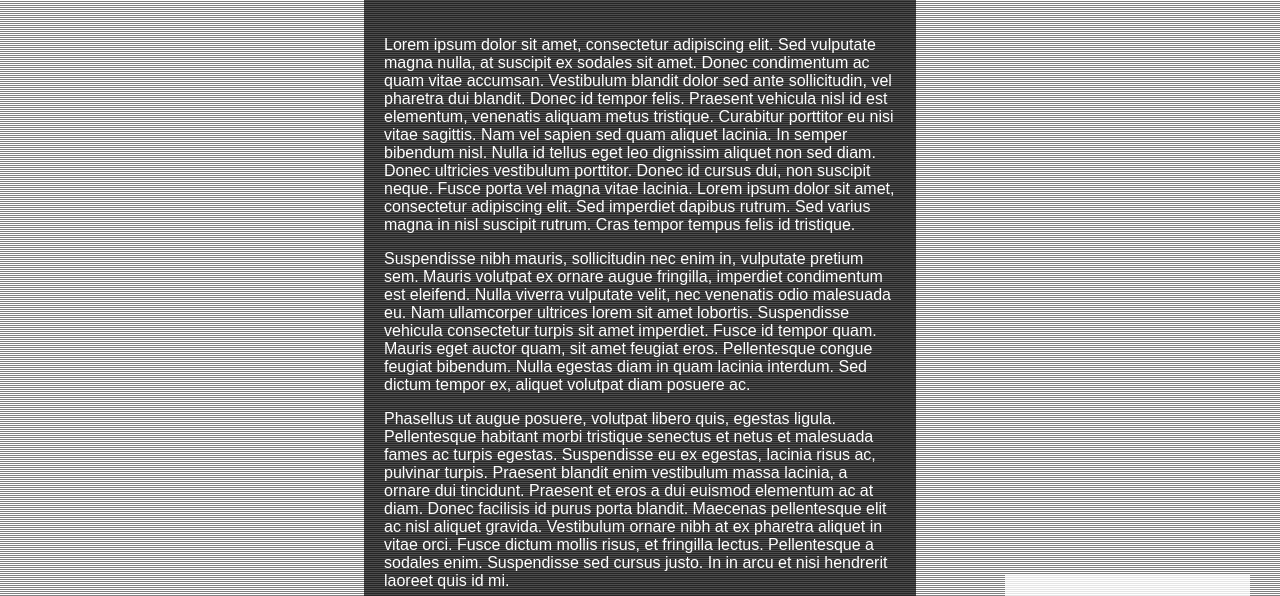
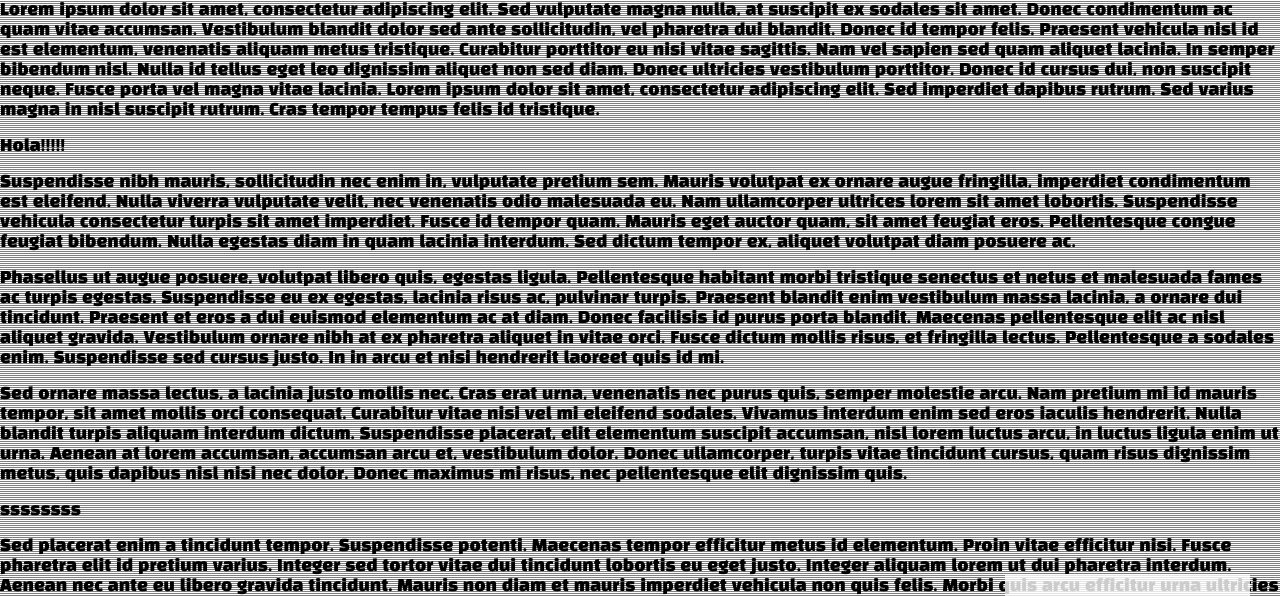
Before and after one commit to tmpo-io/testeina, a plain HTML site: page slider2/index.html in a window 1280 px wide. Shown: the top 596 px of the page. Drawn offline with Linux system fonts and the light colour scheme.

Commit message:
commit 7

```diff
--- a/slider2/index.html
+++ b/slider2/index.html
@@ -18,21 +18,7 @@
                 list-style: none;
                 padding: 0;
             }
-            .contact a {
-                color: black;
-                text-decoration: underline;
-            }
-            .contact a:hover {
-                text-decoration: none;
-            }
-            .content {
-                margin: auto;
-                width: 40%;
-                padding: 20px;
-                background: rgba(0, 0, 0, 0.7);
-                font-family: Arial, Helvetica, sans-serif;
-                color: white;
-            }
+
         </style>
     </head>
     <body>
@@ -50,6 +36,9 @@
                 Lorem ipsum dolor sit amet, consectetur adipiscing elit. Sed vulputate magna nulla, at suscipit ex sodales sit amet. Donec condimentum ac quam vitae accumsan. Vestibulum blandit dolor sed ante sollicitudin, vel pharetra dui blandit. Donec id tempor felis. Praesent vehicula nisl id est elementum, venenatis aliquam metus tristique. Curabitur porttitor eu nisi vitae sagittis. Nam vel sapien sed quam aliquet lacinia. In semper bibendum nisl. Nulla id tellus eget leo dignissim aliquet non sed diam. Donec ultricies vestibulum porttitor. Donec id cursus dui, non suscipit neque. Fusce porta vel magna vitae lacinia. Lorem ipsum dolor sit amet, consectetur adipiscing elit. Sed imperdiet dapibus rutrum. Sed varius magna in nisl suscipit rutrum. Cras tempor tempus felis id tristique.
                 </p>
                 <p>
+                    Hola!!!!!
+                </p>
+                <p>
                 Suspendisse nibh mauris, sollicitudin nec enim in, vulputate pretium sem. Mauris volutpat ex ornare augue fringilla, imperdiet condimentum est eleifend. Nulla viverra vulputate velit, nec venenatis odio malesuada eu. Nam ullamcorper ultrices lorem sit amet lobortis. Suspendisse vehicula consectetur turpis sit amet imperdiet. Fusce id tempor quam. Mauris eget auctor quam, sit amet feugiat eros. Pellentesque congue feugiat bibendum. Nulla egestas diam in quam lacinia interdum. Sed dictum tempor ex, aliquet volutpat diam posuere ac.
                 </p>
                 <p>
@@ -58,6 +47,7 @@
                 <p>
                 Sed ornare massa lectus, a lacinia justo mollis nec. Cras erat urna, venenatis nec purus quis, semper molestie arcu. Nam pretium mi id mauris tempor, sit amet mollis orci consequat. Curabitur vitae nisi vel mi eleifend sodales. Vivamus interdum enim sed eros iaculis hendrerit. Nulla blandit turpis aliquam interdum dictum. Suspendisse placerat, elit elementum suscipit accumsan, nisl lorem luctus arcu, in luctus ligula enim ut urna. Aenean at lorem accumsan, accumsan arcu et, vestibulum dolor. Donec ullamcorper, turpis vitae tincidunt cursus, quam risus dignissim metus, quis dapibus nisl nisi nec dolor. Donec maximus mi risus, nec pellentesque elit dignissim quis.
                 </p>
+                <p>ssssssss</p>
                 <p>
                 Sed placerat enim a tincidunt tempor. Suspendisse potenti. Maecenas tempor efficitur metus id elementum. Proin vitae efficitur nisi. Fusce pharetra elit id pretium varius. Integer sed tortor vitae dui tincidunt lobortis eu eget justo. Integer aliquam lorem ut dui pharetra interdum. Aenean nec ante eu libero gravida tincidunt. Mauris non diam et mauris imperdiet vehicula non quis felis. Morbi quis arcu efficitur urna ultricies laoreet vitae eget sapien. Donec efficitur urna sit amet sem pulvinar dictum.
                 </p>
```
